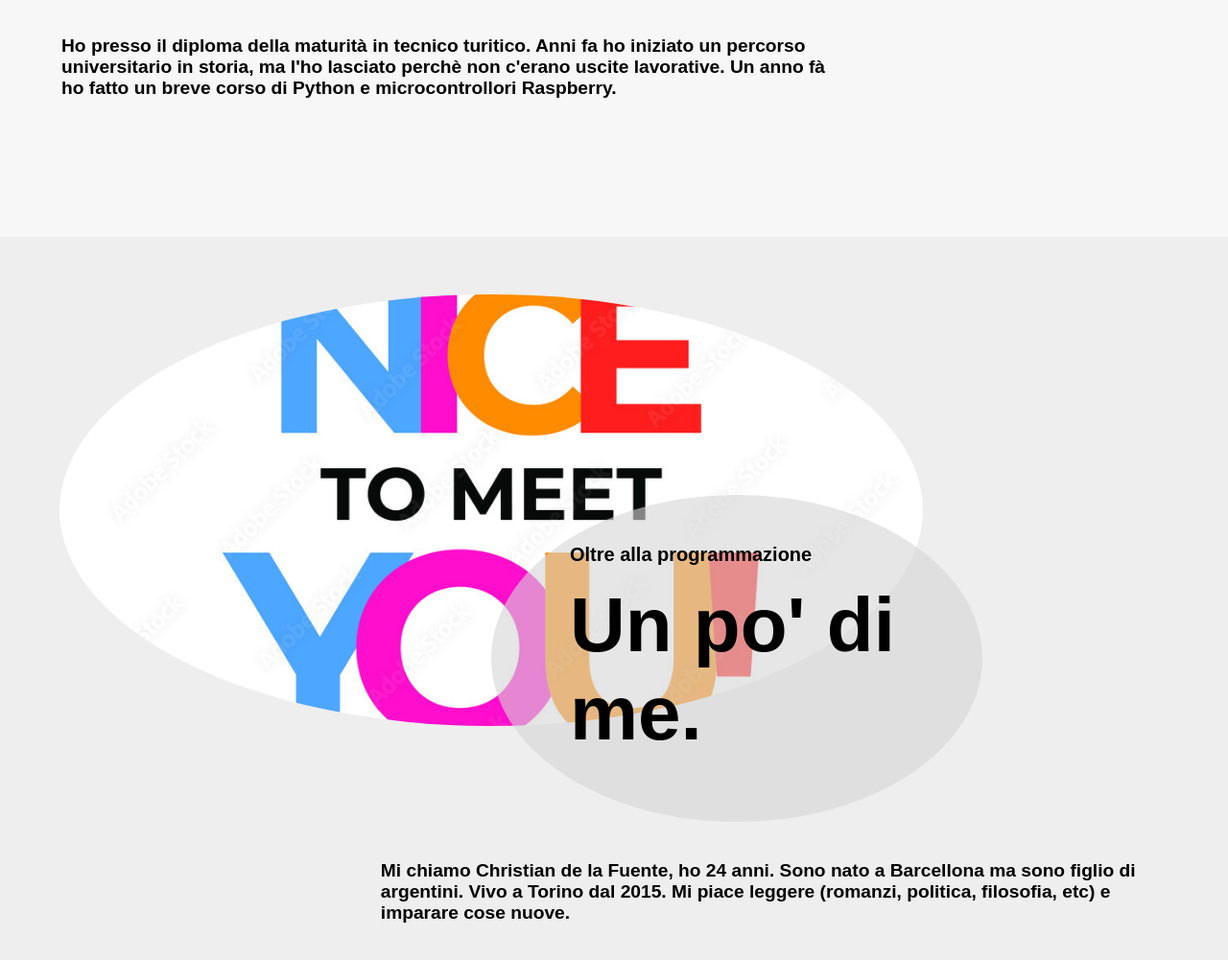
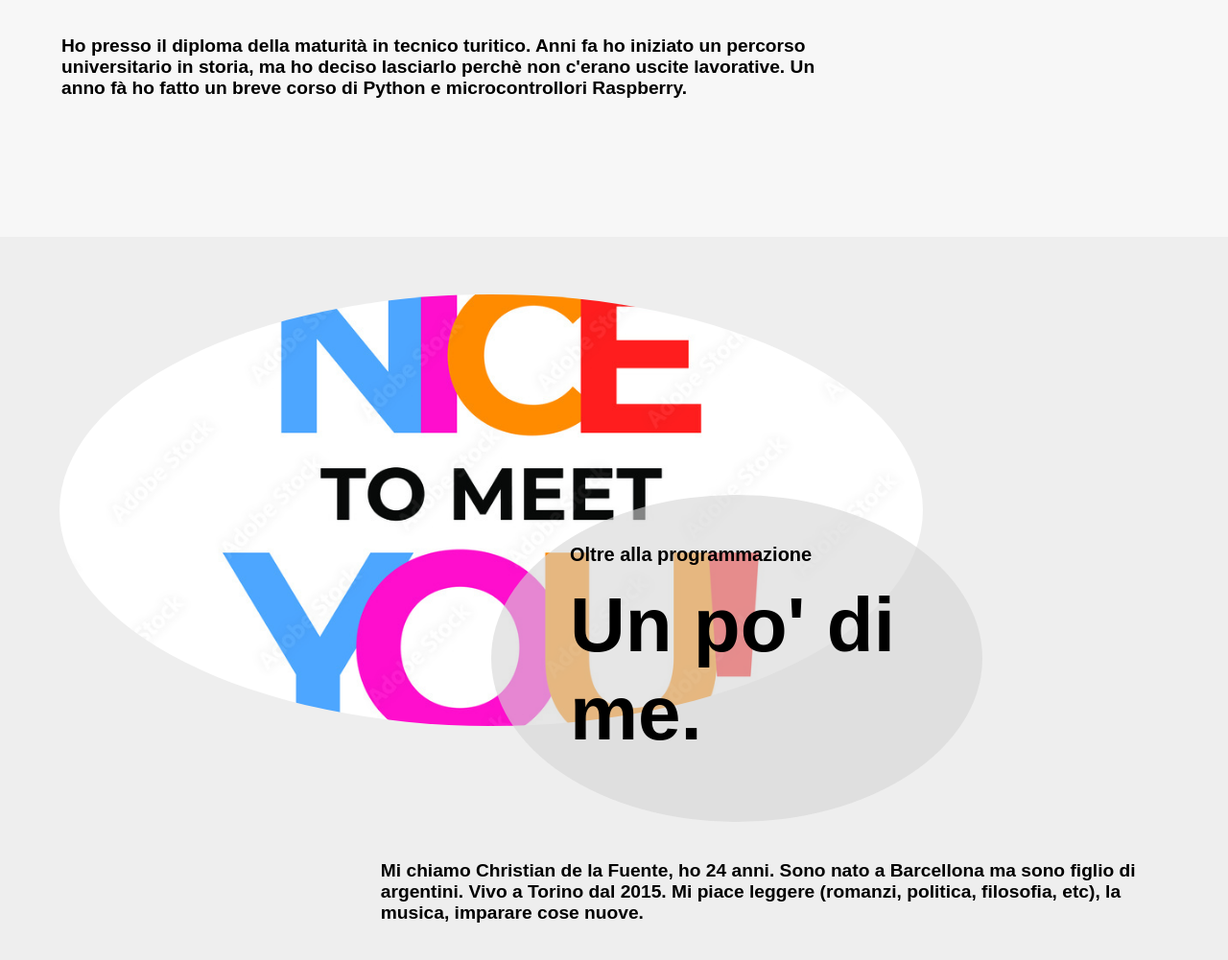
Before and after one commit to Christian-de-la-Fuente/ENGIM-HTML, a plain HTML site: page presentazione/index.html in a window 1280 px wide. Shown: the part 5505-6506 px from the top of the page at 96% size. Drawn offline with Linux system fonts and the light colour scheme.

Commit message:
first commit

```diff
--- a/presentazione/index.html
+++ b/presentazione/index.html
@@ -118,7 +118,7 @@
       <div class="watch fade-in">
         <p>
           Ho presso il diploma della maturità in tecnico turitico. Anni fa ho iniziato un percorso universitario in storia,
-          ma l'ho lasciato perchè non c'erano uscite lavorative. Un anno fà ho fatto un breve corso di
+          ma ho deciso lasciarlo perchè non c'erano uscite lavorative. Un anno fà ho fatto un breve corso di
           Python e microcontrollori Raspberry.
         </p>
       </div>
@@ -139,8 +139,9 @@
     <div class="panel text-content-right bg-gray">
       <div class="watch fade-in">
         <p>
-          Mi chiamo Christian de la Fuente, ho 24 anni. Sono nato a Barcellona ma sono figlio di argentini. Vivo a Torino dal 2015.
-          Mi piace leggere (romanzi, politica, filosofia, etc) e imparare cose nuove.
+          Mi chiamo Christian de la Fuente, ho 24 anni. Sono nato a Barcellona ma sono figlio di argentini.
+          Vivo a Torino dal 2015.
+          Mi piace leggere (romanzi, politica, filosofia, etc), la musica, imparare cose nuove.
         </p>
     </div>
   </section>
```
